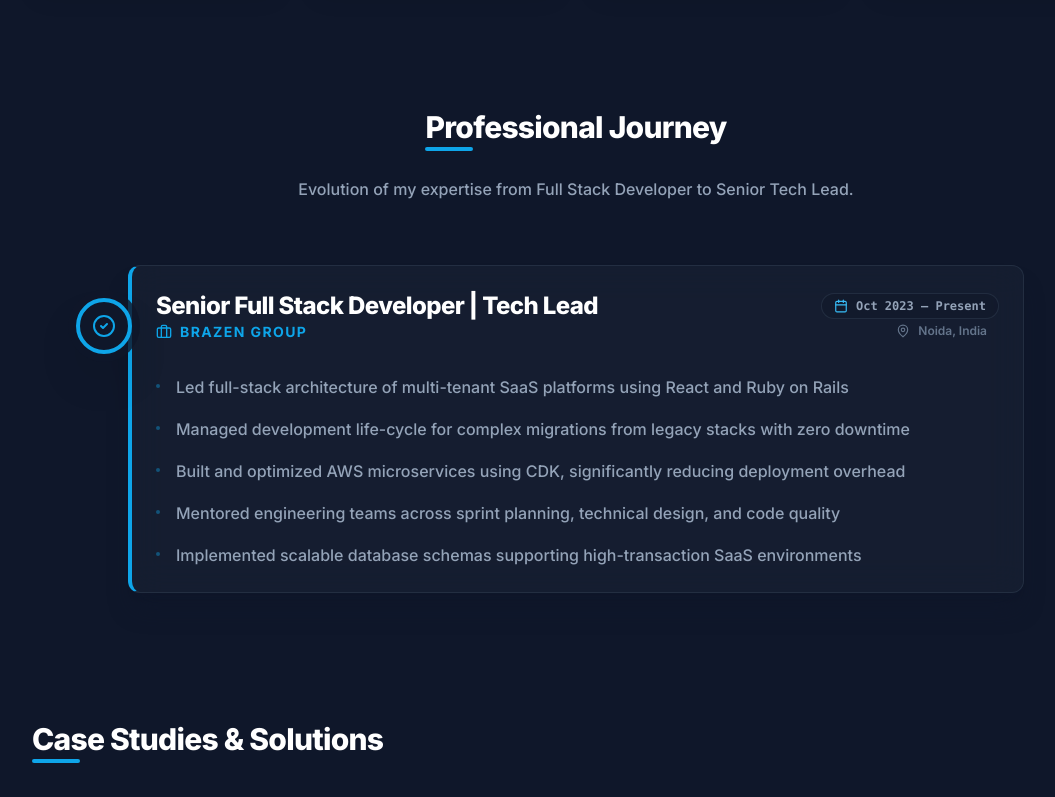
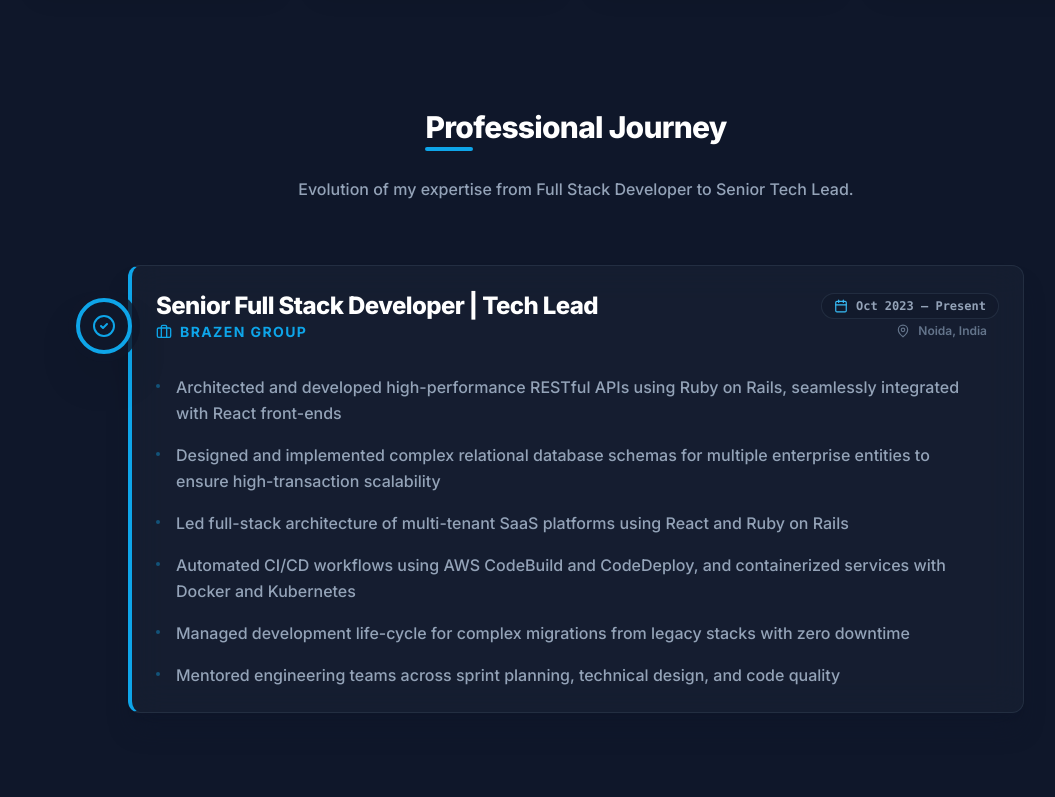
Before and after one commit to ManojChauhanRana/portfolio, a React (Vite) app: page / in a window 1280 px wide. Shown: the part 2000-2797 px from the top of the page, without its empty margins (64-1119 px from the left). Built offline with nearby package versions, Linux system fonts and the light colour scheme; the HTML template or start-up script is replaced by a standard one.

Commit message:
updated portfolio

```diff
--- a/src/components/Projects.tsx
+++ b/src/components/Projects.tsx
@@ -55,7 +55,7 @@ export function Projects() {
                   >
                     <Code size={32} />
                   </motion.div>
-                  <h4 className="text-xl font-bold line-clamp-1 relative z-10 text-white group-hover:text-sky-400 transition-colors capitalize">{project.title}</h4>
+                  <h4 className="text-xl font-bold line-clamp-none whitespace-normal leading-tight relative z-10 text-white group-hover:text-sky-400 transition-colors capitalize">{project.title}</h4>
                 </div>
               </div>
 
--- a/src/data/portfolio.ts
+++ b/src/data/portfolio.ts
@@ -38,7 +38,7 @@ export const skills = [
   {
     category: "SaaS & Cloud",
     icon: Cloud,
-    items: ["AWS EKS", "CDK (IaC)", "Docker", "Kubernetes", "CI/CD Automation", "Cognito"]
+    items: ["AWS EKS", "CDK (IaC)", "CodeBuild", "CodeDeploy", "ECR", "CloudFront", "Docker", "Kubernetes", "Cognito"]
   },
   {
     category: "Data & Systems",
@@ -53,11 +53,12 @@ export const experience = [
     company: "Brazen Group",
     period: "Oct 2023 – Present",
     highlights: [
+      "Architected and developed high-performance RESTful APIs using Ruby on Rails, seamlessly integrated with React front-ends",
+      "Designed and implemented complex relational database schemas for multiple enterprise entities to ensure high-transaction scalability",
       "Led full-stack architecture of multi-tenant SaaS platforms using React and Ruby on Rails",
+      "Automated CI/CD workflows using AWS CodeBuild and CodeDeploy, and containerized services with Docker and Kubernetes",
       "Managed development life-cycle for complex migrations from legacy stacks with zero downtime",
-      "Built and optimized AWS microservices using CDK, significantly reducing deployment overhead",
-      "Mentored engineering teams across sprint planning, technical design, and code quality",
-      "Implemented scalable database schemas supporting high-transaction SaaS environments"
+      "Mentored engineering teams across sprint planning, technical design, and code quality"
     ]
   }
 ];
@@ -85,20 +86,22 @@ export const projects: Project[] = [
     title: "ScalarTax: Enterprise Compliance Ecosystem",
     tech: ["Ruby on Rails API", "React 18", "Kubernetes", "Docker", "Tax Rule Engine"],
     status: "Enterprise Platform",
-    description: "Architected and built the full-scale ScalarTax compliance suite on the ScalarHub core. Designed and implemented a central, multi-tenant Tax Rule Engine in Ruby to handle complex cross-jurisdictional calculations for all tenants. Developed specialized Rails APIs and React UIs for both Shared Services (User, Project modules) and Tenant-Specific micro-applications, all orchestrated through a modernized Kubernetes and Docker architecture.",
+    description: "Prepared the overall architecture and built the full-scale ScalarTax compliance suite on the ScalarHub core. Designed complex database schemas for multiple entities and implemented a central, multi-tenant Tax Rule Engine in Ruby. Developed specialized Rails APIs and React UIs for both Shared Services and Tenant-Specific applications, optimized through a modernized Kubernetes and Docker architecture.",
     featured: true
   },
   {
-    title: "Mahakumbh 2025 Certificate Application",
-    tech: ["React", "Ruby on Rails", "PostgreSQL", "AWS S3", "QR Codes"],
-    description: "High-volume certificate registration system for Mahakumbh 2025. Features multi-step forms, automated generation, and secure verification.",
+    title: "Mahakumbh 2025: AI-Driven Verification",
+    tech: ["Ruby on Rails", "React", "Face Match & EXIF AI", "Document AI", "AWS S3"],
+    status: "Production Ready",
+    description: "Developed a high-volume certificate registration and automated verification system for Mahakumbh 2025. Integrated an AI-powered photo verification engine that matches user selfies against official IDs and extracts GPS/Timestamp metadata (EXIF) to validate on-site presence. Leveraged automated document parsing for secure data extraction from travel tickets and hotel proofs, ensuring a seamless, anti-fraud registration experience for millions of pilgrims.",
     featured: true
   },
   {
-    title: "Island Innovator Platform",
-    tech: ["Odoo", "Python", "React", "PostgreSQL"],
-    description: "Custom membership management platform with reward tracking and gamification logic.",
-    featured: false
+    title: "Island Innovators: Global Membership & Reward Ecosystem",
+    tech: ["Odoo", "Python", "React", "PostgreSQL", "Custom APIs"],
+    status: "Enterprise Portal",
+    description: "Architected a custom global membership and partner reward platform by extending the Odoo ERP ecosystem with bespoke Python modules and a high-performance React portal. Developed complex multi-tenant membership logic, automated partnership benefit tracking, and secure API integrations to bridge ERP data with a modern user experience for sustainable innovation projects.",
+    featured: true
   }
 ];
 
```
